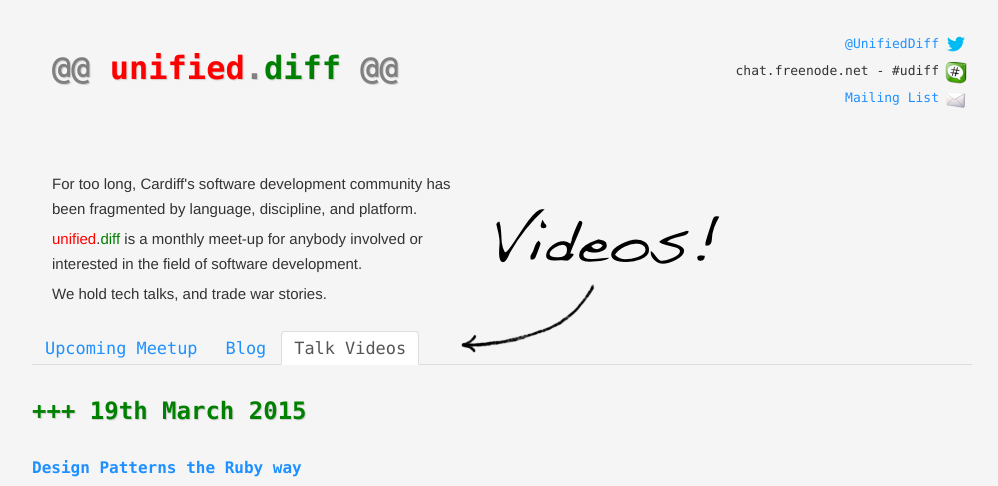
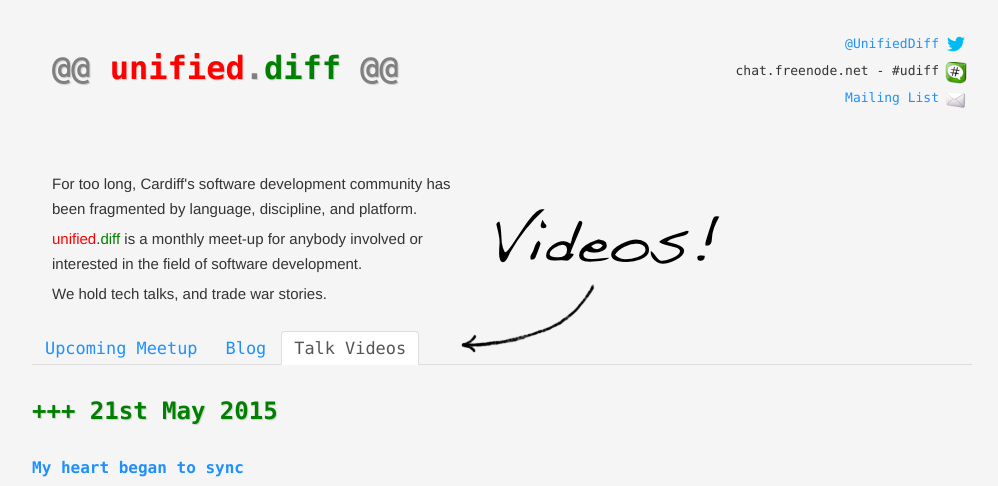
Before and after one commit to unified-diff/unified-diff.github.com, a Jekyll site: the page built from videos.html, in a window 1280 px wide and 1400 px high. Shown: the top 486 px of the window, without its empty margins (138-1136 px from the left). Built offline with Jekyll 4.4.1, drawn with Linux system fonts in a browser that asks for light colours; nearby versions of some CDN libraries; some of the changed text lies outside the part shown; grey boxes are pictures that could not be loaded.

Commit message:
Adding first video for May 15

```diff
--- a/videos.html
+++ b/videos.html
@@ -8,6 +8,15 @@
 <div class="row">
     <div class="span12">
         <section id="previous">
+            <h2>21st May 2015</h2>
+            <h3><a id="heart-began-to-sync">My heart began to sync</a></h3>
+            <p><iframe class="iframe-video" src="//player.vimeo.com/video/128883794?title=0&amp;byline=0&amp;portrait=0" width="600" height="400" scrolling="no" frameborder="0"></iframe></p>
+            <p>Craig Marvelley - <a target="_blank" href="//twitter.com/craigmarvelley">@craigmarvelley</a></p>
+
+            <h3><a id="ramda-js">Next-level functional Javascript with Ramda</a></h3>
+            <p>Comin soon...</p>
+            <p>Warren Seymour - <a target="_blank" href="//twitter.com/woogoose">@woogoose</a></p>
+
             <h2>19th March 2015</h2>
             <h3><a id="ruby-design-patterns">Design Patterns the Ruby way</a></h3>
             <p><iframe class="iframe-video" src="//player.vimeo.com/video/122747941?title=0&amp;byline=0&amp;portrait=0" width="600" height="400" scrolling="no" frameborder="0"></iframe></p>
```
